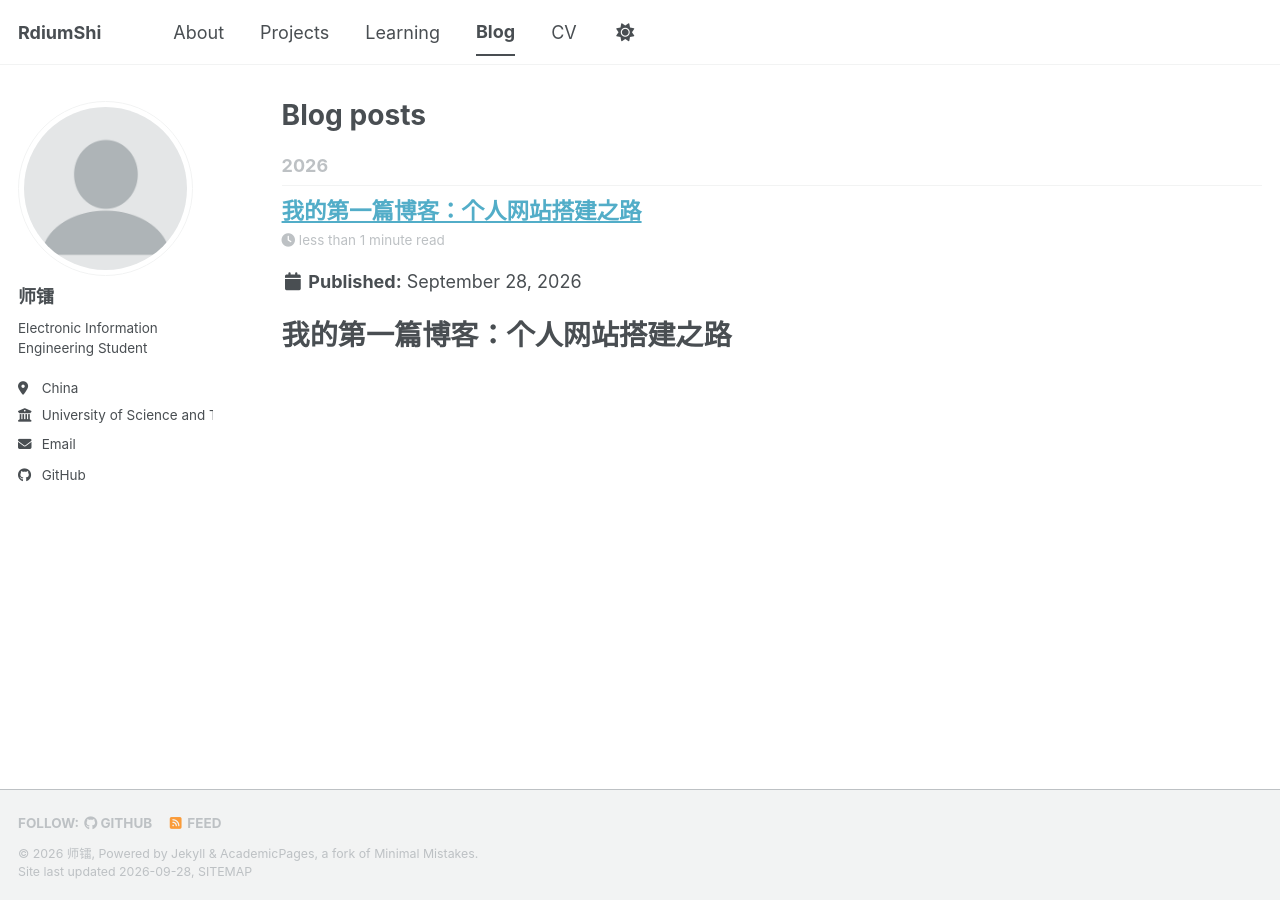
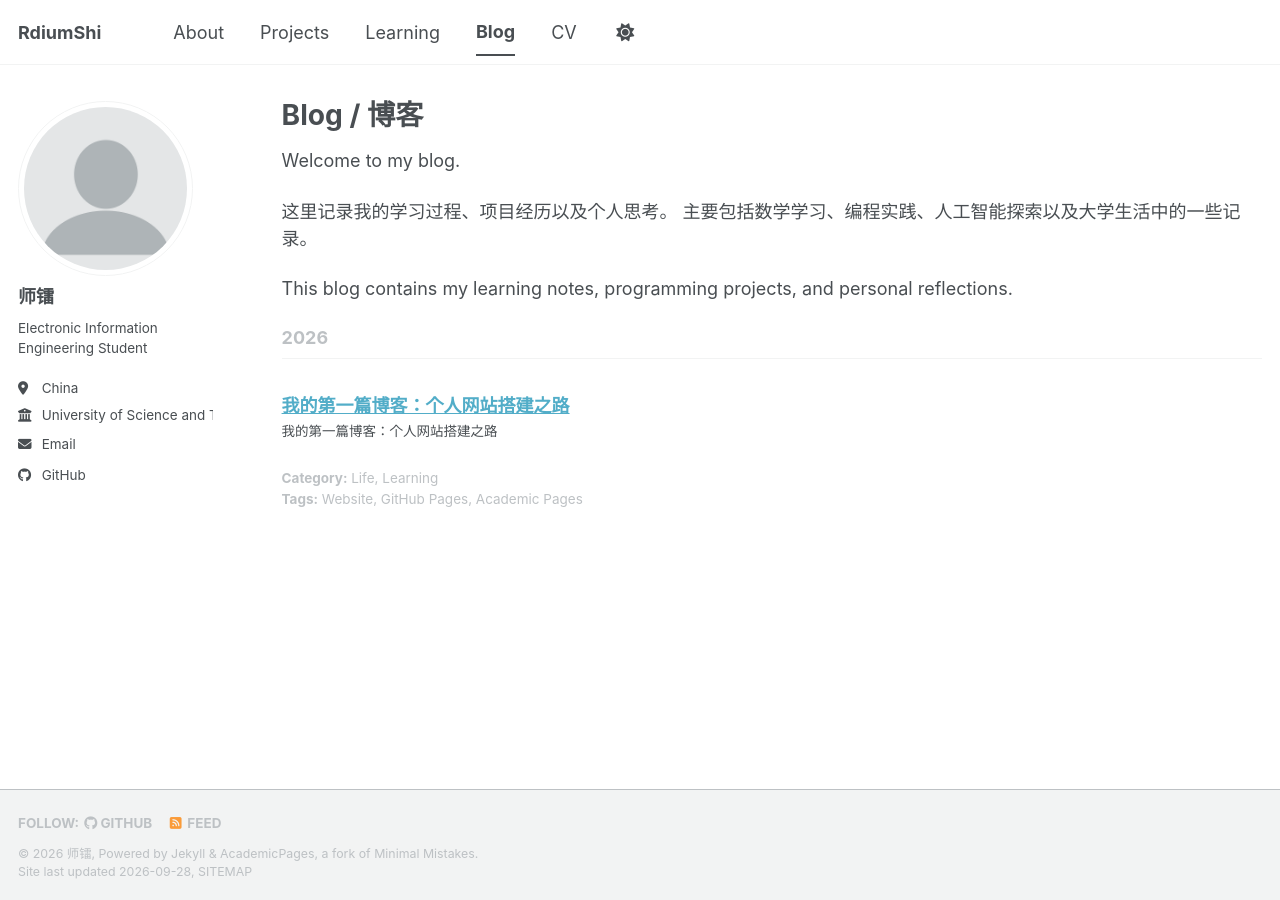
Before and after one commit to RadiumShi/radiumshi.github.io, a Jekyll site: the page built from _pages/year-archive.html, in a window 1280 px wide. Built offline with Jekyll 4.4.1, drawn with Linux system fonts in a browser that asks for light colours; a style sheet for code colours, icons or effects is not loaded.

Commit message:
Modify year archive layout and content
Updated the title to include both English and Chinese. Added introductory paragraphs in both languages.

```diff
--- a/_pages/year-archive.html
+++ b/_pages/year-archive.html
@@ -1,19 +1,87 @@
 ---
 layout: archive
 permalink: /year-archive/
-title: "Blog posts"
+title: "Blog / 博客"
 author_profile: true
 redirect_from:
   - /wordpress/blog-posts/
 ---
 
 {% include base_path %}
+
+<div class="archive__intro">
+  <p>
+    Welcome to my blog.
+  </p>
+
+  <p>
+    这里记录我的学习过程、项目经历以及个人思考。
+    主要包括数学学习、编程实践、人工智能探索以及大学生活中的一些记录。
+  </p>
+
+  <p>
+    This blog contains my learning notes, programming projects, and personal reflections.
+  </p>
+</div>
+
+
 {% capture written_year %}'None'{% endcapture %}
+
 {% for post in site.posts %}
-  {% capture year %}{{ post.date | date: '%Y' }}{% endcapture %}
+
+  {% capture year %}
+    {{ post.date | date: '%Y' }}
+  {% endcapture %}
+
   {% if year != written_year %}
-    <h2 id="{{ year | slugify }}" class="archive__subtitle">{{ year }}</h2>
-    {% capture written_year %}{{ year }}{% endcapture %}
+
+    <h2 id="{{ year | slugify }}" class="archive__subtitle">
+      {{ year }}
+    </h2>
+
+    {% capture written_year %}
+      {{ year }}
+    {% endcapture %}
+
   {% endif %}
-  {% include archive-single.html %}
+
+
+  <article class="archive__item">
+
+    <h3 class="archive__item-title">
+
+      <a href="{{ base_path }}{{ post.url }}">
+        {{ post.title }}
+      </a>
+
+    </h3>
+
+
+    {% if post.excerpt %}
+      <p class="archive__item-excerpt">
+        {{ post.excerpt | markdownify | strip_html }}
+      </p>
+    {% endif %}
+
+
+    <p class="page__meta">
+
+      {% if post.categories %}
+        <strong>Category:</strong>
+        {{ post.categories | join: ", " }}
+        <br>
+      {% endif %}
+
+
+      {% if post.tags %}
+        <strong>Tags:</strong>
+        {{ post.tags | join: ", " }}
+      {% endif %}
+
+    </p>
+
+
+  </article>
+
+
 {% endfor %}
```
